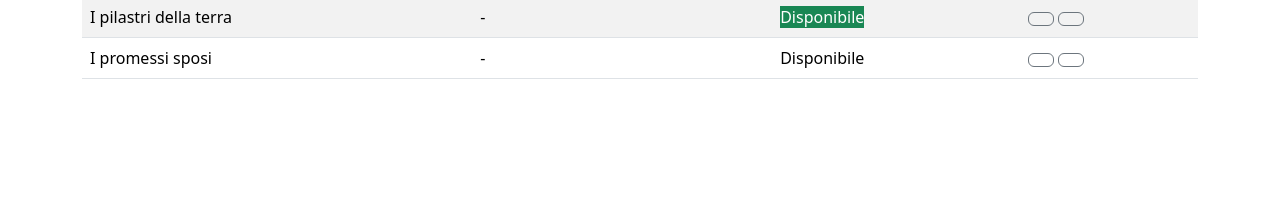
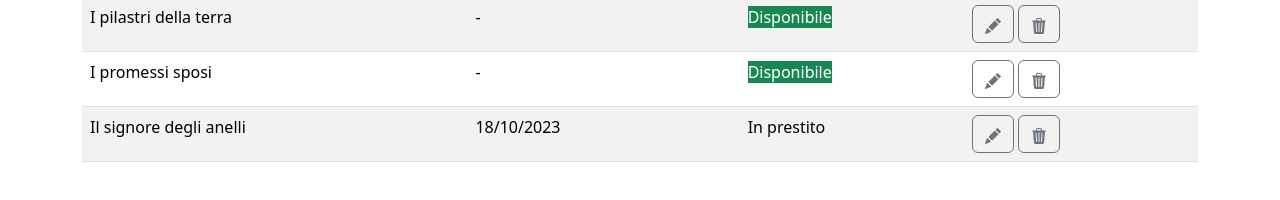
Before and after one commit to JacopoTrincanato/html-css-bootstrap-dashboard, a plain HTML site: page index.html in a window 1280 px wide. Shown: the part 230-430 px from the top of the page. Drawn offline with nearby package versions, Linux system fonts and the light colour scheme.

Commit message:
add svg icons

```diff
--- a/index.html
+++ b/index.html
@@ -73,18 +73,40 @@
                             <td>-</td>
                             <td class="text-white"><span class="bg-success">Disponibile</span></td>
                             <td>
-                                <button type="button" class="btn btn-outline-secondary"><i class="bi bi-pencil"></i></button>
-                                <button type="button" class="btn btn-outline-secondary"><i class="bi bi-trash3-fill"></i></button>
+                                <button type="button" class="btn btn-outline-secondary"><svg xmlns="http://www.w3.org/2000/svg" width="16" height="16" fill="currentColor" class="bi bi-pencil-fill" viewBox="0 0 16 16">
+                                    <path d="M12.854.146a.5.5 0 0 0-.707 0L10.5 1.793 14.207 5.5l1.647-1.646a.5.5 0 0 0 0-.708zm.646 6.061L9.793 2.5 3.293 9H3.5a.5.5 0 0 1 .5.5v.5h.5a.5.5 0 0 1 .5.5v.5h.5a.5.5 0 0 1 .5.5v.5h.5a.5.5 0 0 1 .5.5v.207zm-7.468 7.468A.5.5 0 0 1 6 13.5V13h-.5a.5.5 0 0 1-.5-.5V12h-.5a.5.5 0 0 1-.5-.5V11h-.5a.5.5 0 0 1-.5-.5V10h-.5a.5.5 0 0 1-.175-.032l-.179.178a.5.5 0 0 0-.11.168l-2 5a.5.5 0 0 0 .65.65l5-2a.5.5 0 0 0 .168-.11z"/>
+                                  </svg></button>
+                                <button type="button" class="btn btn-outline-secondary"><svg xmlns="http://www.w3.org/2000/svg" width="16" height="16" fill="currentColor" class="bi bi-trash3-fill" viewBox="0 0 16 16">
+                                    <path d="M11 1.5v1h3.5a.5.5 0 0 1 0 1h-.538l-.853 10.66A2 2 0 0 1 11.115 16h-6.23a2 2 0 0 1-1.994-1.84L2.038 3.5H1.5a.5.5 0 0 1 0-1H5v-1A1.5 1.5 0 0 1 6.5 0h3A1.5 1.5 0 0 1 11 1.5m-5 0v1h4v-1a.5.5 0 0 0-.5-.5h-3a.5.5 0 0 0-.5.5M4.5 5.029l.5 8.5a.5.5 0 1 0 .998-.06l-.5-8.5a.5.5 0 1 0-.998.06m6.53-.528a.5.5 0 0 0-.528.47l-.5 8.5a.5.5 0 0 0 .998.058l.5-8.5a.5.5 0 0 0-.47-.528M8 4.5a.5.5 0 0 0-.5.5v8.5a.5.5 0 0 0 1 0V5a.5.5 0 0 0-.5-.5"/>
+                                  </svg></button>
                             </td>
                         </tr>
 
                         <tr>
                             <td>I promessi sposi</td>
                             <td>-</td>
-                            <td>Disponibile</td>
+                            <td class="text-white"><span class="bg-success">Disponibile</span></td>
                             <td>
-                                <button type="button" class="btn btn-outline-secondary"><i class="bi bi-pencil"></i></button>
-                                <button type="button" class="btn btn-outline-secondary"><i class="bi bi-trash3-fill"></i></button>
+                                <button type="button" class="btn btn-outline-secondary"><svg xmlns="http://www.w3.org/2000/svg" width="16" height="16" fill="currentColor" class="bi bi-pencil-fill" viewBox="0 0 16 16">
+                                <path d="M12.854.146a.5.5 0 0 0-.707 0L10.5 1.793 14.207 5.5l1.647-1.646a.5.5 0 0 0 0-.708zm.646 6.061L9.793 2.5 3.293 9H3.5a.5.5 0 0 1 .5.5v.5h.5a.5.5 0 0 1 .5.5v.5h.5a.5.5 0 0 1 .5.5v.5h.5a.5.5 0 0 1 .5.5v.207zm-7.468 7.468A.5.5 0 0 1 6 13.5V13h-.5a.5.5 0 0 1-.5-.5V12h-.5a.5.5 0 0 1-.5-.5V11h-.5a.5.5 0 0 1-.5-.5V10h-.5a.5.5 0 0 1-.175-.032l-.179.178a.5.5 0 0 0-.11.168l-2 5a.5.5 0 0 0 .65.65l5-2a.5.5 0 0 0 .168-.11z"/>
+                                </svg></button>
+                                <button type="button" class="btn btn-outline-secondary"><svg xmlns="http://www.w3.org/2000/svg" width="16" height="16" fill="currentColor" class="bi bi-trash3-fill" viewBox="0 0 16 16">
+                                    <path d="M11 1.5v1h3.5a.5.5 0 0 1 0 1h-.538l-.853 10.66A2 2 0 0 1 11.115 16h-6.23a2 2 0 0 1-1.994-1.84L2.038 3.5H1.5a.5.5 0 0 1 0-1H5v-1A1.5 1.5 0 0 1 6.5 0h3A1.5 1.5 0 0 1 11 1.5m-5 0v1h4v-1a.5.5 0 0 0-.5-.5h-3a.5.5 0 0 0-.5.5M4.5 5.029l.5 8.5a.5.5 0 1 0 .998-.06l-.5-8.5a.5.5 0 1 0-.998.06m6.53-.528a.5.5 0 0 0-.528.47l-.5 8.5a.5.5 0 0 0 .998.058l.5-8.5a.5.5 0 0 0-.47-.528M8 4.5a.5.5 0 0 0-.5.5v8.5a.5.5 0 0 0 1 0V5a.5.5 0 0 0-.5-.5"/>
+                                  </svg></button>
+                            </td>
+                        </tr>
+
+                        <tr>
+                            <td>Il signore degli anelli</td>
+                            <td>18/10/2023</td>
+                            <td>In prestito</td>
+                            <td>
+                                <button type="button" class="btn btn-outline-secondary"><svg xmlns="http://www.w3.org/2000/svg" width="16" height="16" fill="currentColor" class="bi bi-pencil-fill" viewBox="0 0 16 16">
+  <path d="M12.854.146a.5.5 0 0 0-.707 0L10.5 1.793 14.207 5.5l1.647-1.646a.5.5 0 0 0 0-.708zm.646 6.061L9.793 2.5 3.293 9H3.5a.5.5 0 0 1 .5.5v.5h.5a.5.5 0 0 1 .5.5v.5h.5a.5.5 0 0 1 .5.5v.5h.5a.5.5 0 0 1 .5.5v.207zm-7.468 7.468A.5.5 0 0 1 6 13.5V13h-.5a.5.5 0 0 1-.5-.5V12h-.5a.5.5 0 0 1-.5-.5V11h-.5a.5.5 0 0 1-.5-.5V10h-.5a.5.5 0 0 1-.175-.032l-.179.178a.5.5 0 0 0-.11.168l-2 5a.5.5 0 0 0 .65.65l5-2a.5.5 0 0 0 .168-.11z"/>
+</svg></button>
+                                <button type="button" class="btn btn-outline-secondary"><svg xmlns="http://www.w3.org/2000/svg" width="16" height="16" fill="currentColor" class="bi bi-trash3-fill" viewBox="0 0 16 16">
+                                    <path d="M11 1.5v1h3.5a.5.5 0 0 1 0 1h-.538l-.853 10.66A2 2 0 0 1 11.115 16h-6.23a2 2 0 0 1-1.994-1.84L2.038 3.5H1.5a.5.5 0 0 1 0-1H5v-1A1.5 1.5 0 0 1 6.5 0h3A1.5 1.5 0 0 1 11 1.5m-5 0v1h4v-1a.5.5 0 0 0-.5-.5h-3a.5.5 0 0 0-.5.5M4.5 5.029l.5 8.5a.5.5 0 1 0 .998-.06l-.5-8.5a.5.5 0 1 0-.998.06m6.53-.528a.5.5 0 0 0-.528.47l-.5 8.5a.5.5 0 0 0 .998.058l.5-8.5a.5.5 0 0 0-.47-.528M8 4.5a.5.5 0 0 0-.5.5v8.5a.5.5 0 0 0 1 0V5a.5.5 0 0 0-.5-.5"/>
+                                  </svg></button>
                             </td>
                         </tr>
                     </tbody>
```
